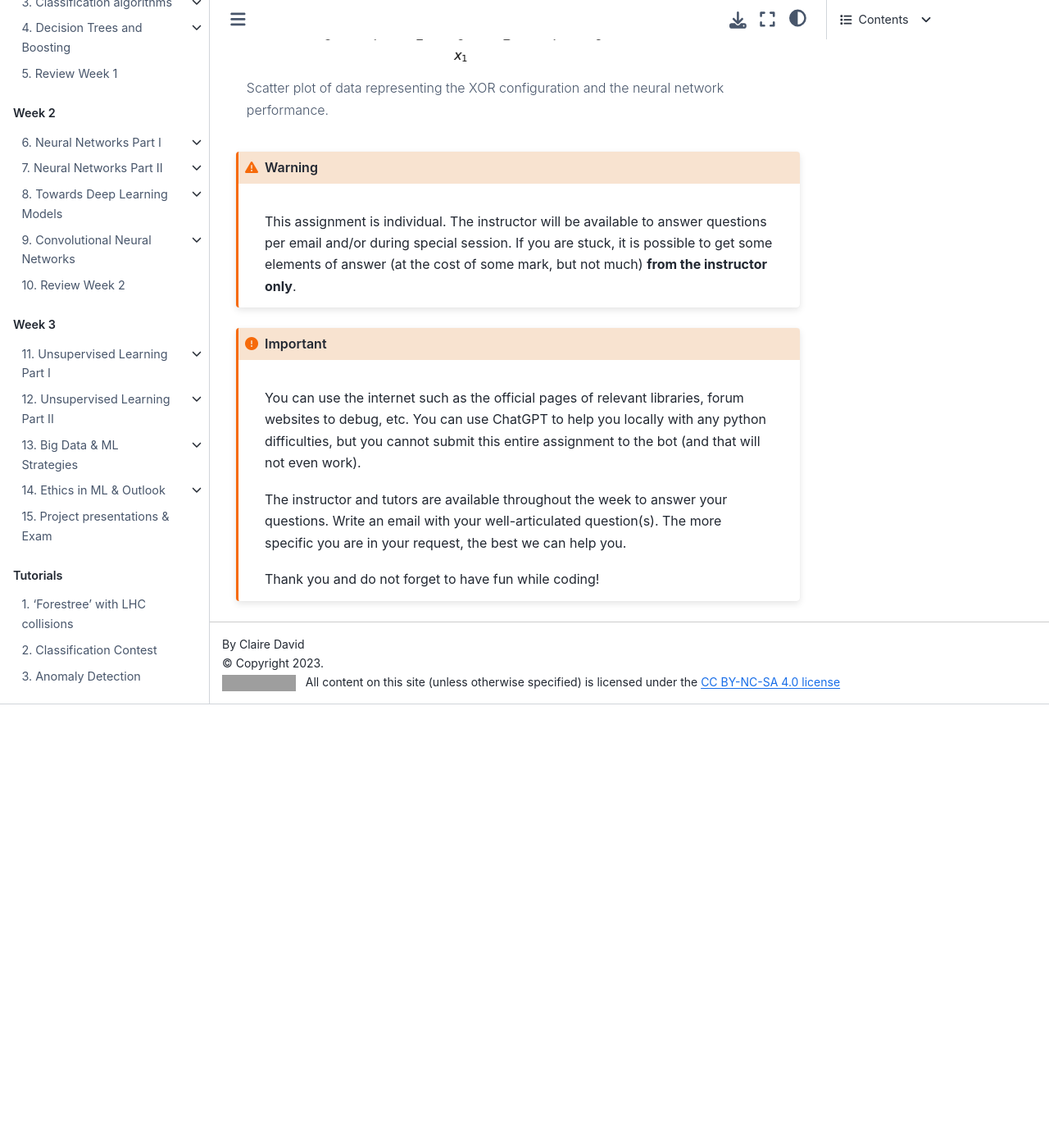
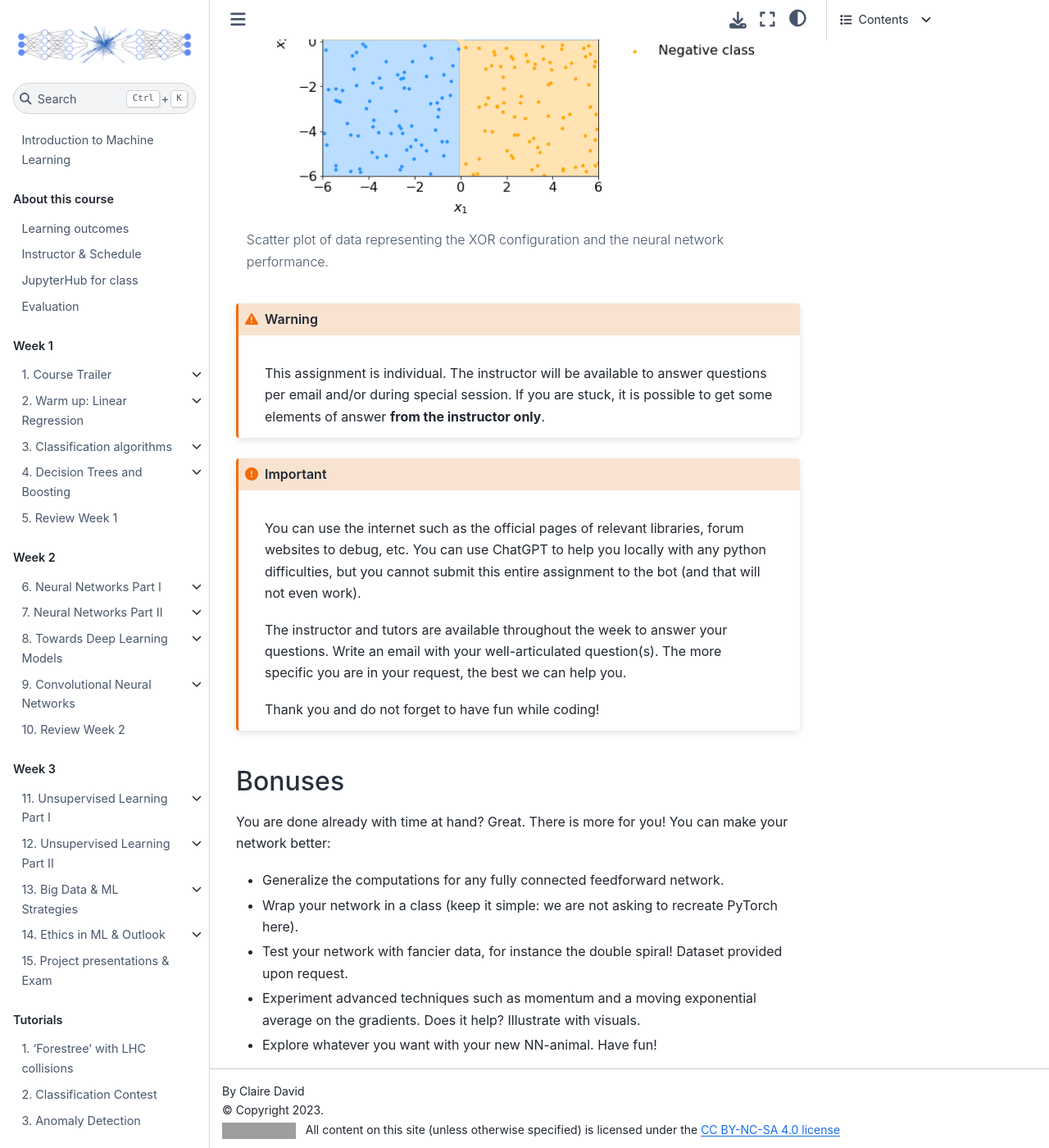
Before and after one commit to clairedavid/intro_to_ml, a Jupyter Book: the page built from assignments/ml_a3.md, in a window 1280 px wide and 1400 px high, scrolled down 8200 px. Shown: the whole window at 82% size. Built offline with Jupyter Book 1.0.4 settings and Sphinx 7.4.7 and the Sphinx Book theme 1.1.4, drawn with Linux system fonts in a browser that asks for light colours; pages that are not in the unit, such as notebooks, are missing from menus; before the commit the page ends 9059 px from its top, so only the background shows below that; some of the changed text lies outside the part shown; grey boxes are pictures that could not be loaded.

Commit message:
A3 with bonuses

````diff
--- a/assignments/ml_a3.md
+++ b/assignments/ml_a3.md
@@ -1,6 +1,11 @@
 # Assignment 3: Neural Network By Hand!
 
 In this assignment, you will code a little neural network from scratch! Don't worry, it will be extremely guided. The two most important points being that you learn and you have fun.
+
+```{admonition} For programmers already fluent in Python
+:class: note
+If you have had some programming experience already, please stick to the code template below for grading purposes. Then, feel free to append to your notebook a more elaborate code. And check the bonuses at the end of this assignment!
+```
 
 We want our neural network to solve the XOR problem. This is how the data look like:
 ```{figure} ../images/a03_data.png
@@ -14,7 +19,7 @@ Scatter plot of data representing the XOR configuration: it is not linearly sepa
 In this question, you are asked to derive Equations {eq}`dCostfirstvectorouterprod`, {eq}`defdeltaL` -- {eq}`dCostlayerl` from the section on the {ref}`NN2:backprop`.
 
 * Remember that a matrix element $w_{jk}$ of a matrix $W$ becomes $w_{kj}$ once it is transposed as $W^\top$.
-* The outer product of two vectors $a \otimes b$ can also be written as $a \; b^\top$
+* The outer product of two vectors $a \otimes b$ can also be written as: $a \; b^\top$ .
 * Refrain from using indices already taken in the course ($i$, $\ell$, $m$, $n$) to avoid confusion with sample index, layer number, total number of samples and number of features, respectively. Lots of other letters are available 😉.
 
 ## Part 2: Code it!
@@ -218,7 +223,7 @@ def feedforward(input_X, weights, biases):
 ```{admonition} Check Point
 :class: note
 At that point in the assignment, it is possible to ask for a checkup with the instructor before moving _forward_ to ...the _backward_ pass (pun intended).
-Send an email to the instructor with the exact title "[Machine Learning Course] Assignment 3 Check 1" where you paste the code of the function above (do not send any notebook).
+Send an email to the instructor with the exact title "[Intro to ML 2024] Assignment 3 Check 1" where you paste the code of the function above (do not send any notebook).
 ```
 
 __3.2: Predict__
@@ -236,6 +241,7 @@ This function is given (at the Setup step), yet there is a question for you:
 * What type of values does the function `predict` return?
 * After successfully executing the `feedforward` function, how would you call the function `predict`?
 
+Make sure your explanations are concise yet clear.
 
 ## 4. Neural Network Training
 Time to train! The code below is a skeleton. You will have to complete it. To help you further, hyperparameters are given. You should replace the `#...` with your own code.
@@ -371,7 +377,7 @@ Scatter plot of data representing the XOR configuration and the neural network p
 
 ```{warning}
 &nbsp;
-This assignment is individual. The instructor will be available to answer questions per email and/or during special session. If you are stuck, it is possible to get some elements of answer (at the cost of some mark, but not much) __from the instructor only__.
+This assignment is individual. The instructor will be available to answer questions per email and/or during special session. If you are stuck, it is possible to get some elements of answer __from the instructor only__.
 ```
 
 ```{important}
@@ -382,3 +388,13 @@ The instructor and tutors are available throughout the week to answer your quest
 
 Thank you and do not forget to have fun while coding!
 ```
+
+## Bonuses
+
+You are done already with time at hand? Great. There is more for you! You can make your network better:
+
+- Generalize the computations for any fully connected feedforward network.
+- Wrap your network in a class (keep it simple: we are not asking to recreate PyTorch here).
+- Test your network with fancier data, for instance the double spiral! Dataset provided upon request.
+- Experiment advanced techniques such as momentum and a moving exponential average on the gradients. Does it help? Illustrate with visuals.
+- Explore whatever you want with your new NN-animal. Have fun!
````
